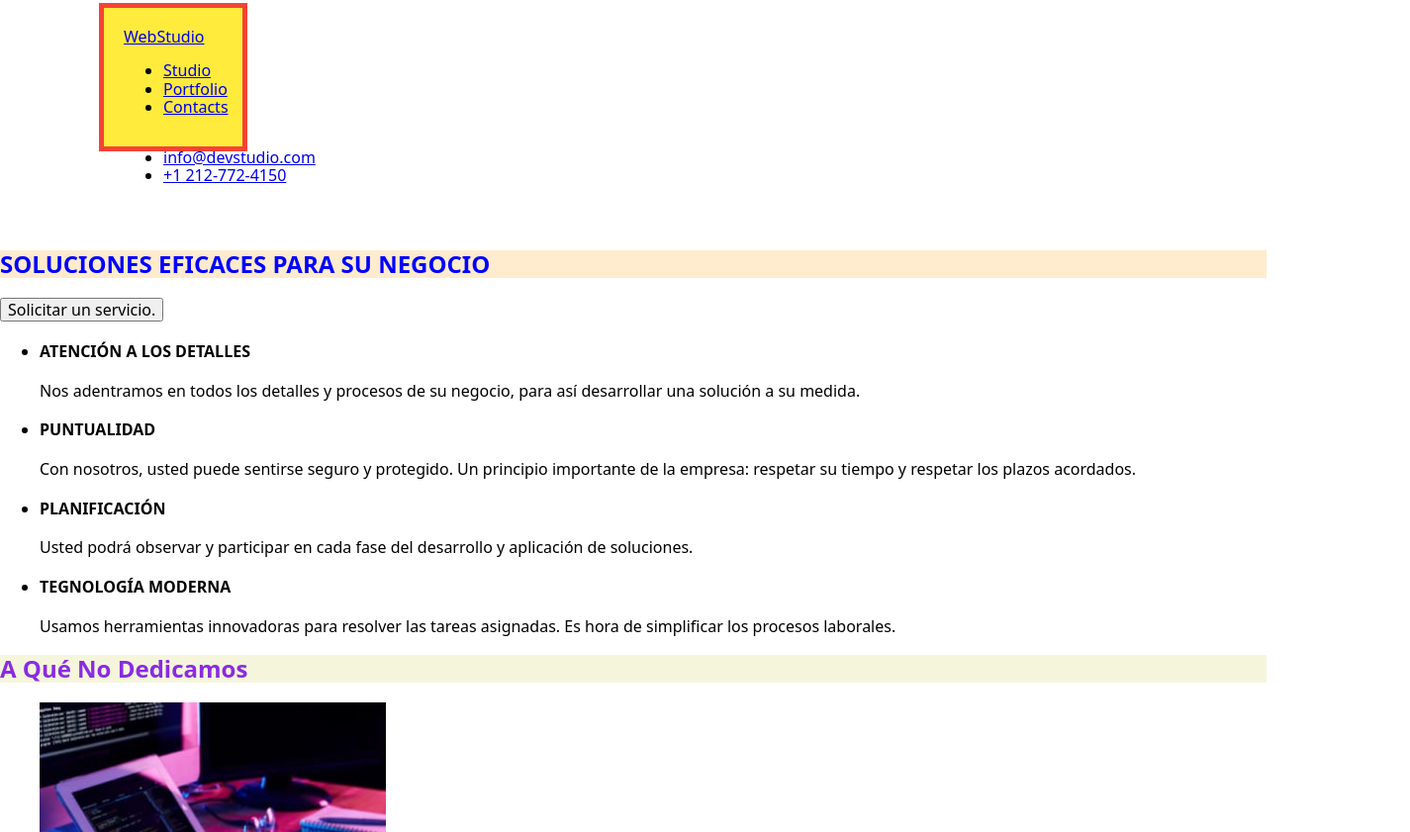
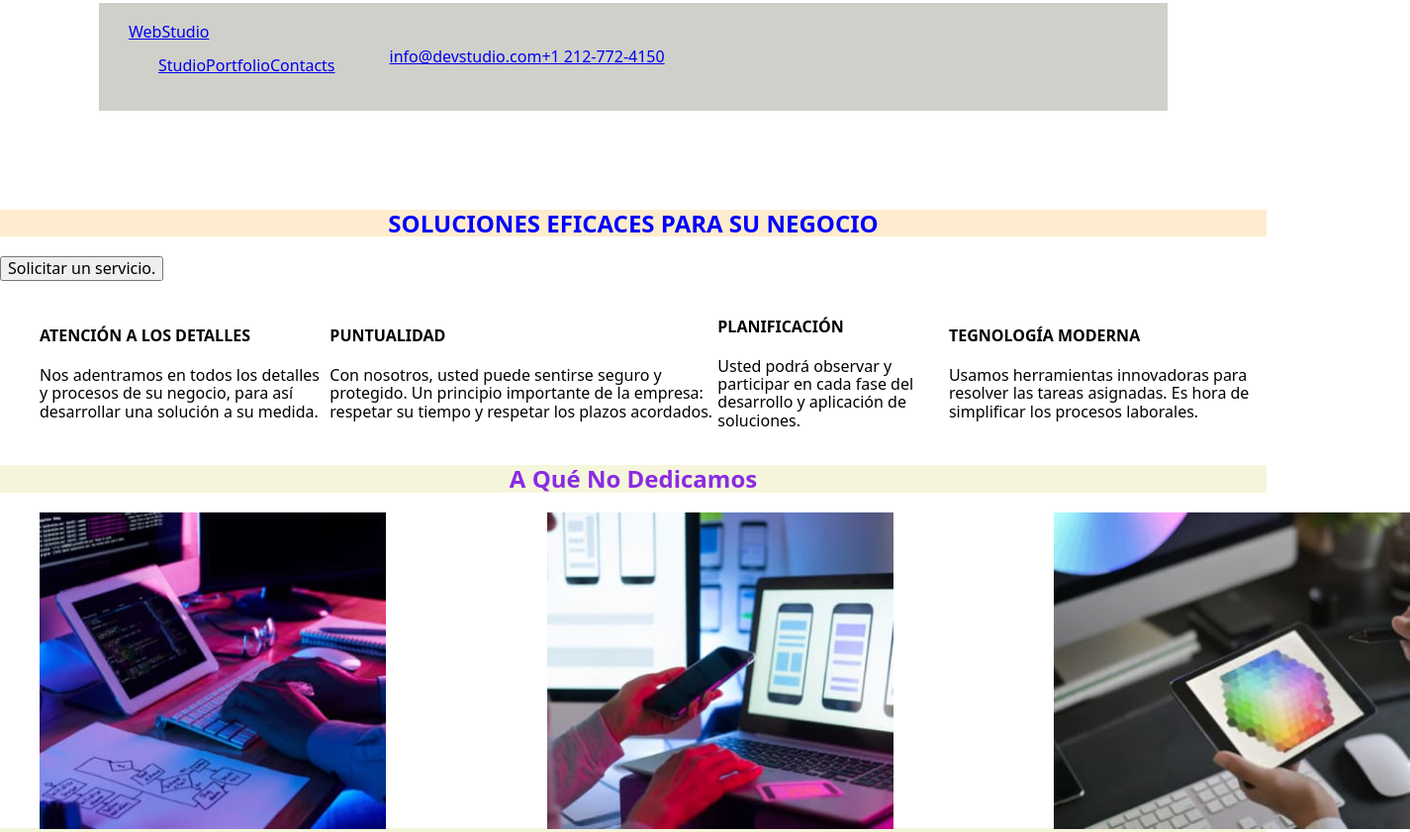
Before and after one commit to jhmorenof/goit-markup-hw-03, a plain HTML site: page index.html in a window 1280 px wide. Shown: the part 97-938 px from the top of the page at 99% size, 1425 px wide, since content can reach past the window. Drawn offline with nearby package versions, Linux system fonts and the light colour scheme.

Commit message:
actualizando card

```diff
--- a/css/style.css
+++ b/css/style.css
@@ -25,10 +25,16 @@ body {
 h1 {
   color: blue;
   background-color: blanchedalmond;
+  display: flex;
+  justify-content: center;
+  align-items: center;
 }
 h2 {
   color: blueviolet;
   background-color: beige;
+  display: flex;
+  justify-content: center;
+  align-items: center;
 }
 h3 {
   color: darkblue;
@@ -36,17 +42,37 @@ h3 {
 }
 .container > div {
   width: 480px;
-  margin: 0 auto;
-  padding: 0 15px;
+  margin: 15px;
+  padding: 15px;
+  display: flex;
+  flex-wrap: nowrap;
+  align-items: center;
+  align-content: center;
 }
 .pag-header {
-  flex-wrap: wrap;
   display: flex;
-  box-sizing: border-box;
-  width: 150px;
-  height: 150px;
-  border: 5px solid #f44336;
+
   padding: 20px;
   margin: 100px;
-  background-color: #ffeb3b;
+  background-color: #d0d0cb;
 }
+.nav-link {
+  list-style: none;
+  display: flex;
+  margin-left: 10px;
+  margin-right: 10px;
+}
+.list {
+  list-style: none;
+  display: flex;
+  flex-wrap: nowrap;
+  align-items: center;
+  align-content: flex-start;
+  margin-right: 15px;
+  justify-content: space-between;
+}
+.card {
+  background: rgb(83, 83, 219);
+  width: 200px;
+  height: 300px;
+}
--- a/index.html
+++ b/index.html
@@ -18,7 +18,7 @@
     <div class="container">
         <nav>
             <a class='nav-link' href="#"> WebStudio</a>
-            <ul>
+            <ul class="list">
                 <li>
                     <a class="menu"href="#" target="_blank" rel="noopener noreferrer">Studio</a>
                 </li>
@@ -32,7 +32,7 @@
         </nav>
     </div>
 
-<ul>
+<ul class="list">
     <li>
         <a href="#" class="info">info@devstudio.com</a>
     </li>
@@ -48,7 +48,7 @@
     <button>Solicitar un servicio. </button>
 </section>
 <section>
-    <ul>
+    <ul class="list">
         <li>
             <h4>ATENCIÓN A LOS DETALLES</h4>
             <p>
@@ -71,21 +71,21 @@
 </section>
 <section>
     <h2> A Qué No Dedicamos</h2>
-    <ul>
-        <li><img src="./images/imagen01.jpg" alt="Diseño de software" width="350" height="320">
+    <ul class="list">
+        <li class="card"><img src="./images/imagen01.jpg" alt="Diseño de software" width="350" height="320">
         <h3>Especialistas en Diseño</h3>
         </li>
-        <li><img src="./images/imagen02.jpg" alt="Diseño responsive" width="350" height="320">
+        <li class="card"><img src="./images/imagen02.jpg" alt="Diseño responsive" width="350" height="320">
         <h3>Especialistas en diseño responsive</h3>
         </li>
-        <li><img src="./images/imagen03.jpg" alt="Diseño con colores personalizado" width="360" height="320">
+        <li class="card"><img src="./images/imagen03.jpg" alt="Diseño con colores personalizado" width="360" height="320">
         <h3>Personalización de sus productos</h3>
         </li>
     </ul>
 </section>
 <section>
     <h2>Nuestro Equipo</h2>
-    <ul>
+    <ul class="list">
         <li>
             <img src="./images/equipo01.jpg" alt="Diseñador de Productos" width="270" height="260">
             <h3>Andrés Cubo</h3>
@@ -115,7 +115,7 @@
     <a href="WebStudio">WebStudio</a>
 
     <address> Calz. Ticomán 500, Ciudad de México, CDMX, México</address>
-    <ul>
+    <ul class="list">
         <li><a href="malito:info@example.com">info@example.com</a></li>
         <li><a href="tel:57+3203456768">3203456768</a> </li>
     </ul>
```
